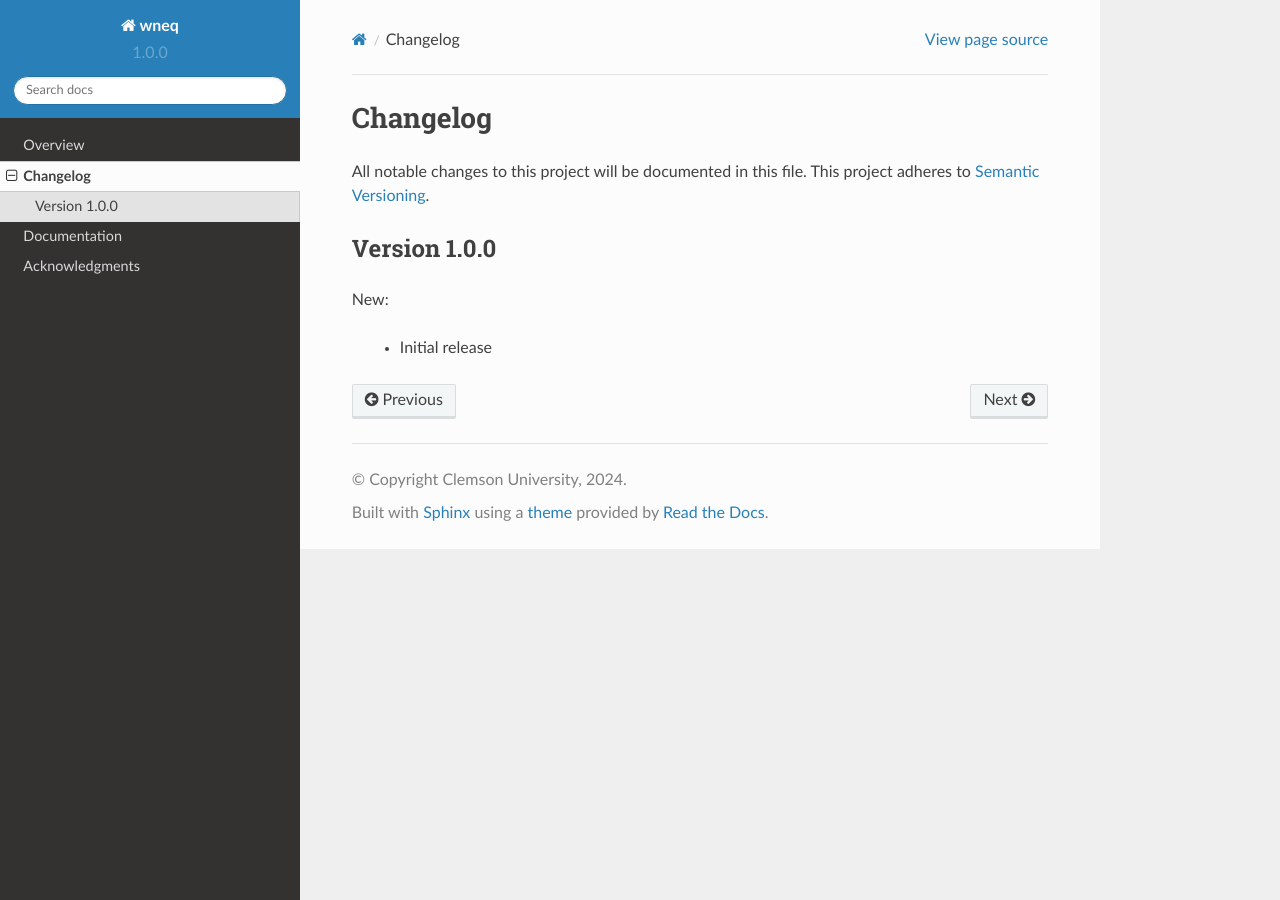
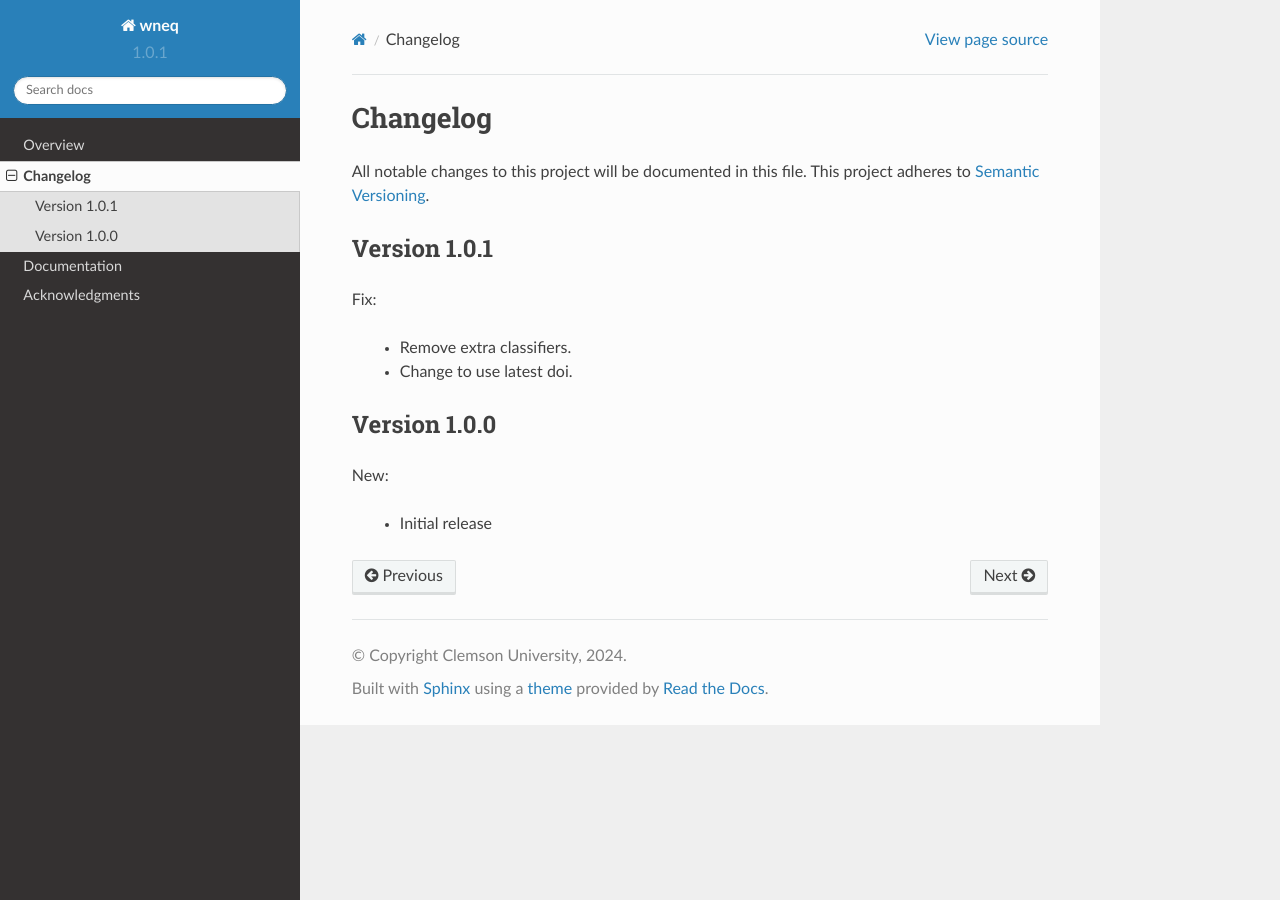
Before and after one commit to mbradle/wneq, a Sphinx documentation site: the page built from doc/source/changelog.rst, in a window 1280 px wide. Built offline with Sphinx 7.4.7 and the Read the Docs theme 2.0.0, drawn with Linux system fonts in a browser that asks for light colours.

Commit message:
Update to use latest doi link.  Remove not relevant classifiers.

```diff
--- a/README.rst
+++ b/README.rst
@@ -1,8 +1,8 @@
 Overview
 ========
 
-.. image:: https://zenodo.org/badge/DOI/10.5281/zenodo.12509474.svg
-  :target: https://zenodo.org/doi/10.5281/zenodo.12509474
+.. image:: https://zenodo.org/badge/DOI/10.5281/zenodo.12509473.svg
+  :target: https://zenodo.org/doi/10.5281/zenodo.12509473
 
 wneq is a python package for computing nuclear equilibria.
 
--- a/doc/source/changelog.rst
+++ b/doc/source/changelog.rst
@@ -3,6 +3,14 @@ Changelog
 
 All notable changes to this project will be documented in this file.  This
 project adheres to `Semantic Versioning <http://semver.org/spec/v2.0.0.html>`_.
+
+Version 1.0.1
+-------------
+
+Fix:
+
+  * Remove extra classifiers.
+  * Change to use latest doi.
 
 Version 1.0.0
 -------------
--- a/wneq/__about__.py
+++ b/wneq/__about__.py
@@ -11,6 +11,6 @@ __all__ = [
 
 __title__ = "wneq"
 __summary__ = "Python project to handle webnucleo equilibria"
-__version__ = "1.0.0"
+__version__ = "1.0.1"
 __author__ = "Clemson University"
 __copyright__ = "Clemson University, 2024"
```
Also changed, not shown: setup.py (+4 -4 lines), 1 other file.
